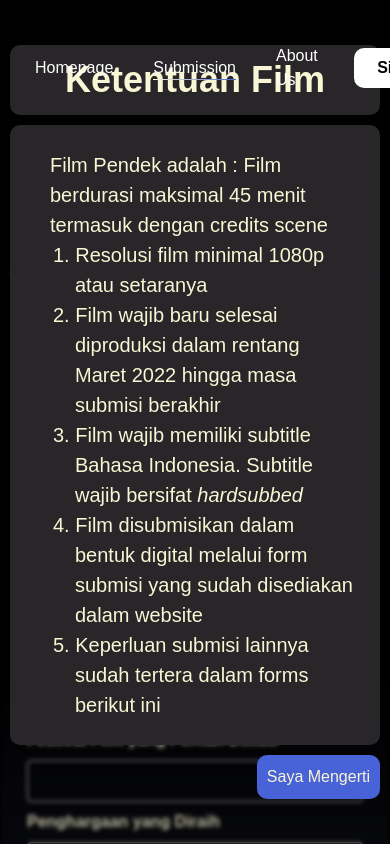
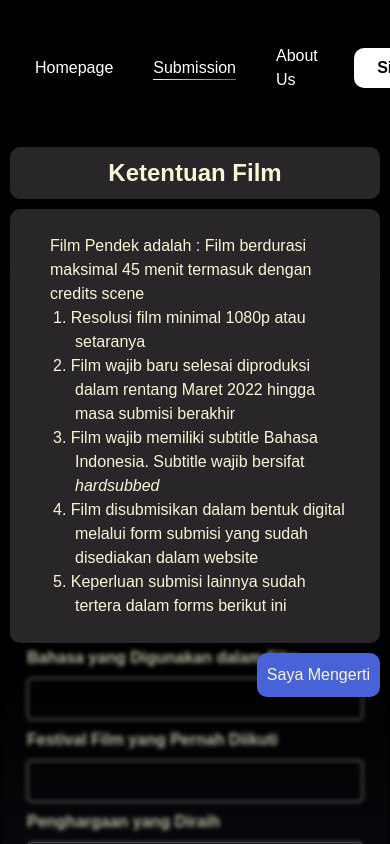
Before and after one commit to syauqijan/ganffest, a Next.js app: page /submission in a window 390 px wide. Shown: the top 844 px of the page. Built offline with nearby package versions, Linux system fonts and the light colour scheme; no server answers.

Commit message:
fix: overwhelming terms size on phone

```diff
--- a/src/components/fragments/submission/filmTerms/FilmTerms.module.css
+++ b/src/components/fragments/submission/filmTerms/FilmTerms.module.css
@@ -57,3 +57,13 @@
     border-radius: 10px;
     padding: 10px;
 }
+
+@media only screen and (max-width: 700px) {
+    .header{
+        font-size: x-large;
+    }
+
+    .content{
+        font-size: medium;
+    }
+}
```
